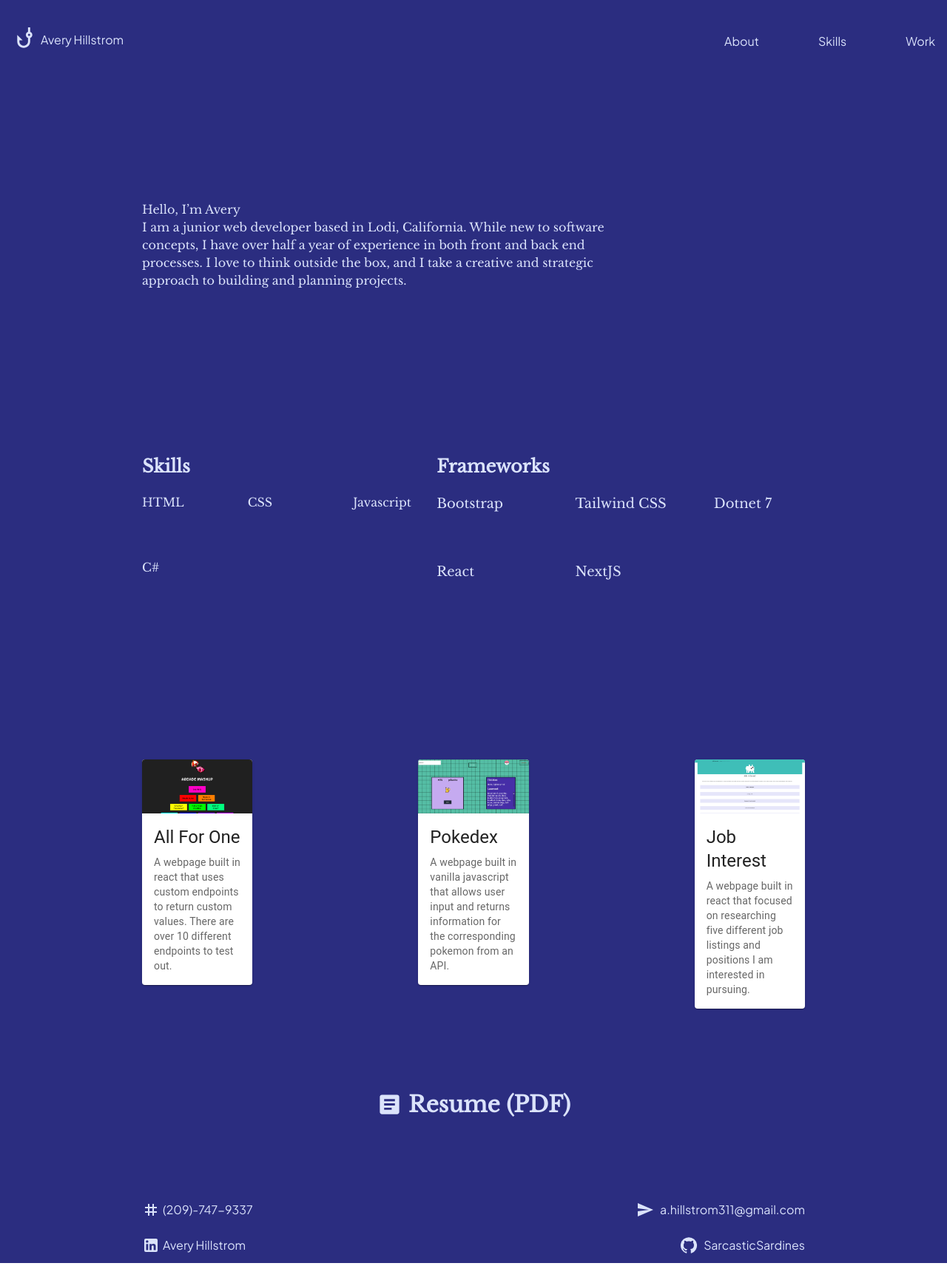
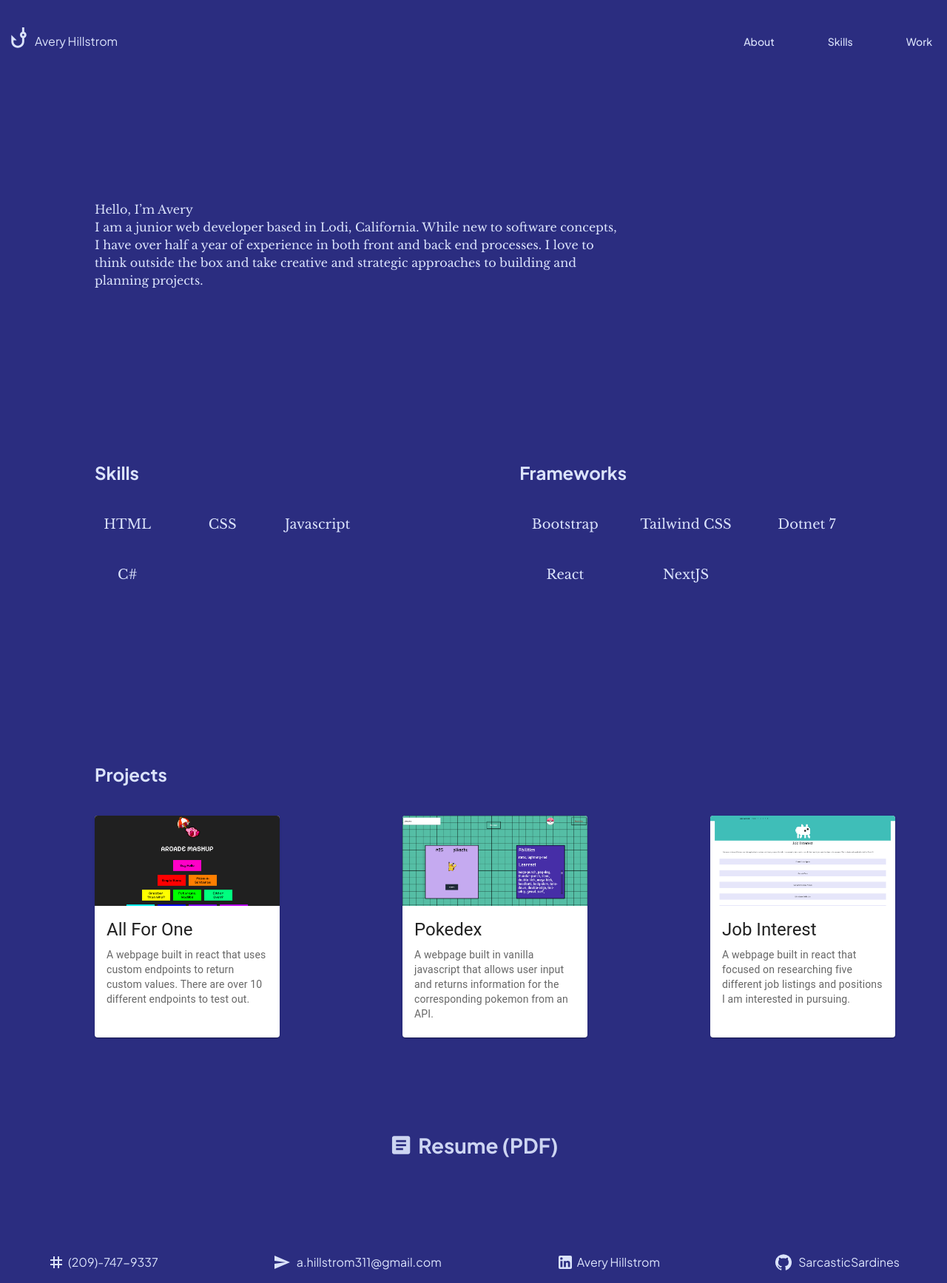
Before and after one commit to SarcasticSardines/portfolio, a Next.js app: page / in a window 1280 px wide. Shown: the whole page at 74% size. Before the commit the page ends 1708 px from the top, so only its background shows below. Built offline with nearby package versions, Linux system fonts and the light colour scheme.

Commit message:
responsiveness fin

```diff
--- a/src/app/components/AboutComponent.tsx
+++ b/src/app/components/AboutComponent.tsx
@@ -4,9 +4,9 @@ import React from 'react'
 
 const AboutComponent = () => {
   return (
-      <div className='pe-[30%]'>
+      <div className='lg:pe-[30%]'>
           <p>Hello, I&#8217;m Avery</p>
-          <p>I am a junior web developer based in Lodi, California. While new to software concepts, I have over half a year of experience in both front and back end processes. I love to think outside the box, and I take a creative and strategic approach to building and planning projects.</p>
+          <p>I am a junior web developer based in Lodi, California. While new to software concepts, I have over half a year of experience in both front and back end processes. I love to think outside the box and take creative and strategic approaches to building and planning projects.</p>
         </div>
   )
 }
--- a/src/app/components/CardOneComponent.tsx
+++ b/src/app/components/CardOneComponent.tsx
@@ -11,7 +11,7 @@ import afoScreenshot from "../assets/images/afoScreenshot.png"
 
 export default function CardOneComponent() {
   return (
-    <Card sx={{ maxWidth: 345 }}>
+    <Card sx={{ maxWidth: 345, minWidth: 250, minHeight: 300, maxHeight: 325 }}>
       <a href='https://aforeact.vercel.app/'>
       <CardActionArea>
         <CardMedia
@@ -21,10 +21,10 @@ export default function CardOneComponent() {
           alt="all for one react website"
         />
         <CardContent>
-          <Typography gutterBottom variant="h5" component="div">
+          <Typography gutterBottom variant="h5" component="div" className='font-sec'>
             All For One
           </Typography>
-          <Typography variant="body2" color="text.secondary">
+          <Typography variant="body2" color="text.secondary" className='font-main'>
             A webpage built in react that uses custom endpoints to return custom values. There are over 10 different endpoints to test out.
           </Typography>
         </CardContent>
--- a/src/app/components/CardThreeComponent.tsx
+++ b/src/app/components/CardThreeComponent.tsx
@@ -11,7 +11,7 @@ import jobInterestScreenshot from "../assets/images/jobInterestScreenshot.png"
 
 export default function CardThreeComponent() {
   return (
-    <Card sx={{ maxWidth: 345 }}>
+    <Card sx={{ maxWidth: 345, minWidth: 250, minHeight: 300, maxHeight: 325 }}>
       <a href='https://jobinterest-six.vercel.app/'>
       <CardActionArea>
         <CardMedia
@@ -21,11 +21,11 @@ export default function CardThreeComponent() {
           alt="pokemon search website"
         />
         <CardContent>
-          <Typography gutterBottom variant="h5" component="div">
+          <Typography gutterBottom variant="h5" component="div" className='font-sec'>
             {/* try unity project upload and link for 2nd draft */}
             Job Interest
           </Typography>
-          <Typography variant="body2" color="text.secondary">
+          <Typography variant="body2" color="text.secondary" className='font-main'>
             A webpage built in react that focused on researching five different job listings and positions I am interested in pursuing.
           </Typography>
         </CardContent>
--- a/src/app/components/CardTwoComponent.tsx
+++ b/src/app/components/CardTwoComponent.tsx
@@ -11,7 +11,7 @@ import PokeDexScreenshot from "../assets/images/PokeDexScreenshot.png"
 
 export default function CardTwoComponent() {
   return (
-    <Card sx={{ maxWidth: 345 }}>
+    <Card sx={{ maxWidth: 345, minWidth: 250, minHeight: 300, maxHeight: 325 }}>
       <a href='https://poke-dex-dun.vercel.app/'>
       <CardActionArea>
         <CardMedia
@@ -21,10 +21,10 @@ export default function CardTwoComponent() {
           alt="pokemon search website"
         />
         <CardContent>
-          <Typography gutterBottom variant="h5" component="div">
+          <Typography gutterBottom variant="h5" component="div" className='font-sec'>
             Pokedex
           </Typography>
-          <Typography variant="body2" color="text.secondary">
+          <Typography variant="body2" color="text.secondary" className='font-main'>
             A webpage built in vanilla javascript that allows user input and returns information for the corresponding pokemon from an API.
           </Typography>
         </CardContent>
--- a/src/app/components/MyFooterComponent.tsx
+++ b/src/app/components/MyFooterComponent.tsx
@@ -8,23 +8,22 @@ import GitHubIcon from '@mui/icons-material/GitHub';
 
 const MyFooterComponent = () => {
   return (
-    <footer className='mt-12 w-full text-softlightlilac pb-3 font-sec'>
-        <div className="flex justify-between mx-48">
-            <div className='flex softlightlilac'>
+    <footer className='mt-12 w-full text-softlightlilac pb-4 font-sec'>
+        <div className="grid grid-cols-1 lg:flex lg:justify-between lg:mx-[5%] mx-3">
+            <div className='flex softlightlilac lg:my-0 my-1'>
                <TagIcon color='inherit'/>
                <p className='ms-1'>(209)-747-9337</p>
             </div>
-            <div className='flex softlightlilac'>
+            <div className='flex softlightlilac lg:my-0 my-1'>
                <SendIcon color='inherit'/>
                <p className='ms-2'>a.hillstrom311@gmail.com</p>
             </div>
-        </div>
-        <div className="flex justify-between mx-48 mt-6">
-            <div className='flex softlightlilac'>
+
+            <div className='flex softlightlilac lg:my-0 my-1'>
                 <LinkedInIcon/>
                 <a href='https://www.linkedin.com/in/avery-hillstrom-70b3a12ba/' className='ms-1'>Avery Hillstrom</a>
             </div>
-            <div className='flex softlightlilac'>
+            <div className='flex softlightlilac lg:my-0 my-1'>
                 <GitHubIcon/>
                 <a href='https://github.com/SarcasticSardines' className='ms-2'>SarcasticSardines</a>
             </div>
--- a/src/app/components/SkillsComponent.tsx
+++ b/src/app/components/SkillsComponent.tsx
@@ -6,11 +6,11 @@ import JavascriptIcon from '@mui/icons-material/Javascript';
 
 const SkillsComponent = () => {
   return (
-    <div className='flex justify-between'>
+    <div className='lg:flex lg:justify-between'>
 
       <div>
-        <p className='mb-5 font-bold text-2xl'>Skills</p>
-        <div className="grid grid-cols-3 gap-16 softlightlilac">
+        <p className='pb-10 font-bold text-2xl font-sec'>Skills</p>
+        <div className="grid lg:grid-cols-3 grid-cols-2 gap-5 lg:gap-10 text-softlightlilac text-lg text-center">
             {/* <HtmlIcon fontSize='large'/>
             <CssIcon fontSize='large'/>
             <JavascriptIcon fontSize='large'/> */}
@@ -21,9 +21,10 @@ const SkillsComponent = () => {
 
         </div>
       </div>
+
       <div>
-        <p className='mb-5 font-bold text-2xl'>Frameworks</p>
-        <div className="grid grid-cols-3 gap-16 text-lg">
+        <p className='pb-10 font-bold text-2xl font-sec'>Frameworks</p>
+        <div className="grid lg:grid-cols-3 grid-cols-2 gap-5 lg:gap-10 text-softlightlilac text-lg text-center">
             <p>Bootstrap</p>
             <p>Tailwind CSS</p>
             <p>Dotnet 7</p>
--- a/src/app/components/pages/DisplayPage.tsx
+++ b/src/app/components/pages/DisplayPage.tsx
@@ -3,13 +3,14 @@
 import React, { useRef } from 'react'
 import AboutComponent from '../AboutComponent'
 import CardOneComponent from '../CardOneComponent'
-import { Footer, Navbar } from 'flowbite-react'
+import { Navbar } from 'flowbite-react'
 import PhishingIcon from '@mui/icons-material/Phishing';
 import CardTwoComponent from '../CardTwoComponent'
 import CardThreeComponent from '../CardThreeComponent'
 import MyFooterComponent from '../MyFooterComponent';
 import SkillsComponent from '../SkillsComponent';
 import ArticleIcon from '@mui/icons-material/Article';
+import Link from 'next/link'
 
 
 const DisplayPage = () => {
@@ -22,43 +23,48 @@ const DisplayPage = () => {
   return (
     <div className="bg-mymidnightblue min-h-screen">
     {/* navbar component in DisplayPage so useRef works with no errors  */}
-    <Navbar className='min-w-full bg-mymidnightblue font-sec'>
-        <div className=' w-full flex justify-between text-softlightlilac mt-6'>
-            <div className="flex">
+    {/* class="px-2 py-2.5 dark:border-gray-700 dark:bg-gray-800 sm:px-4 min-w-full bg-mymidnightblue font-sec" */}
+    {/* class="mx-auto flex flex-wrap items-center justify-between container" */}
+    <Navbar className='min-w-full bg-mymidnightblue font-sec navMarg flex justify-between text-softlightlilac mt-6'>
+            <Navbar.Brand href='#' className="flex">
                 <PhishingIcon fontSize='large' className=''/>
                 <p className='mx-1 mt-2'>Avery Hillstrom</p>
-            </div>
-            <div className="flex mt-2">
-                <button className='mx-10' onClick={() => refOne.current?.scrollIntoView({behavior: 'smooth'})}>
-                    About
-                </button>
-                <button className='mx-10' onClick={() => refTwo.current?.scrollIntoView({behavior: 'smooth'})}>
-                    Skills
-                </button>
-                <button  className='ml-10' onClick={() => refThree.current?.scrollIntoView({behavior: 'smooth'})}>
-                    Work
-                </button>
-            </div>
-        </div>
+            </Navbar.Brand>
+            <Navbar.Toggle className='toggleLilac' />
+      <Navbar.Collapse className="mt-2">
+        <Navbar.Link className='mx-5 text-softlightlilac' onClick={() => refOne.current?.scrollIntoView({behavior: 'smooth'})} >
+          About
+        </Navbar.Link>
+        <Navbar.Link className='mx-5 text-softlightlilac' onClick={() => refTwo.current?.scrollIntoView({behavior: 'smooth'})} >
+          Skills
+        </Navbar.Link>
+        <Navbar.Link className='mx-5 text-softlightlilac' onClick={() => refThree.current?.scrollIntoView({behavior: 'smooth'})} >
+          Work
+          </Navbar.Link>
+
+      </Navbar.Collapse>
     </Navbar>
-    <div className="flex flex-col justify-center text-softlightlilac mx-48 mt-28 font-main">
+    <div className="flex flex-col justify-center text-softlightlilac lg:mx-[10%] mx-7 mt-28 font-main">
     {/* about section */}
-    <div ref={refOne} className='my-20' >
+    <div ref={refOne} className='py-10 my-10' >
       <AboutComponent/>
     </div>
 
       {/* skills */}
-      <div ref={refTwo} className=' mt-36'>
+      <div ref={refTwo} className='pt-10 mt-28'>
         <SkillsComponent/>
       </div>
 
       {/* work section */}
+      <div className='pt-32 mt-28'>
+      <p className="pb-10 font-bold text-2xl font-sec">Projects</p>
+
       <div className="flex justify-center">
-      <div ref={refThree} className='grid grid-cols-3 gap-56 mt-60'>
-        <div>
+      <div ref={refThree} className='lg:grid lg:grid-cols-3 xl:gap-56 lg:gap-32'>
+        <div className='lg:mb-0 mb-20'>
           <CardOneComponent/>
         </div>
-        <div>
+        <div className='lg:my-0 my-20'>
             <CardTwoComponent/>
         </div>
         <div>
@@ -66,12 +72,12 @@ const DisplayPage = () => {
         </div>
       </div>
       </div>
+      </div>
 
-      <div className='mt-28 mb-16 text-center'>
-        <a className='flex justify-center softlightlilac' href='/ResumeAH.pdf' target='_blank' download>
-            {/* download not working? will redo in 2nd draft */}
-        <ArticleIcon fontSize='large' color='inherit'/>
-        <h1 className='ms-2 text-3xl font-bold'>Resume (PDF)</h1>
+      <div className='mt-32 mb-20 text-center'>
+        <a className='flex justify-center softlightlilac pulse' href='/pdfs/ResumeAH.pdf' target='_blank' rel='noopener noreferrer' download='ResumeAH'>
+        <ArticleIcon fontSize='large' color='inherit' className=''/>
+        <h1 className='ms-2 text-3xl font-bold font-sec'>Resume (PDF)</h1>
         </a>
       </div>
     </div>
--- a/src/app/globals.css
+++ b/src/app/globals.css
@@ -11,6 +11,10 @@
     src: url(./assets/PlusJakartaSans-VariableFont_wght.ttf);
 }
 
+body {
+    background-color: rgba(43, 45, 128, 1);
+}
+
 .font-main{
     font-family: LibreBaskerville;
 }
@@ -18,3 +22,58 @@
 .font-sec{
     font-family: Jakarta;
 }
+
+.navMarg{
+    padding-right: 96px !important;
+    padding-left: 76px !important;
+}
+
+.toggleLilac{
+    color: rgba(219, 227, 251, 1);
+}
+
+.pulse{
+    animation-timing-function: linear;
+    animation-duration: 2s;
+    animation-name: pulse;
+    -webkit-animation-name: pulse;
+    -webkit-animation-duration: 2s;
+    -webkit-animation-timing-function: linear;
+    animation-iteration-count: infinite;
+    -webkit-animation-iteration-count: infinite;
+}
+
+@keyframes pulse {
+
+    0%,
+    100% {
+        transform: scale(.9);
+        opacity: .9
+    }
+
+    50% {
+        transform: scale(1);
+        opacity: 1
+    }
+}
+
+@-webkit-keyframes pulse {
+
+    0%,
+    100% {
+        -webkit-transform: scale(.95);
+        opacity: .9
+    }
+
+    50% {
+        -webkit-transform: scale(1);
+        opacity: 1
+    }
+}
+
+@media screen and (min-width: 325px) {
+    .navMarg{
+        padding-right: 0px !important;
+        padding-left: 8px !important;
+    }
+}
--- a/src/app/page.tsx
+++ b/src/app/page.tsx
@@ -4,8 +4,8 @@ import DisplayPage from "./components/pages/DisplayPage";
 
 export default function Home() {
   return (
-    <>
+    <div className="bg-mymidnightblue">
       <DisplayPage/>
-    </>
+    </div>
   );
 }
```
